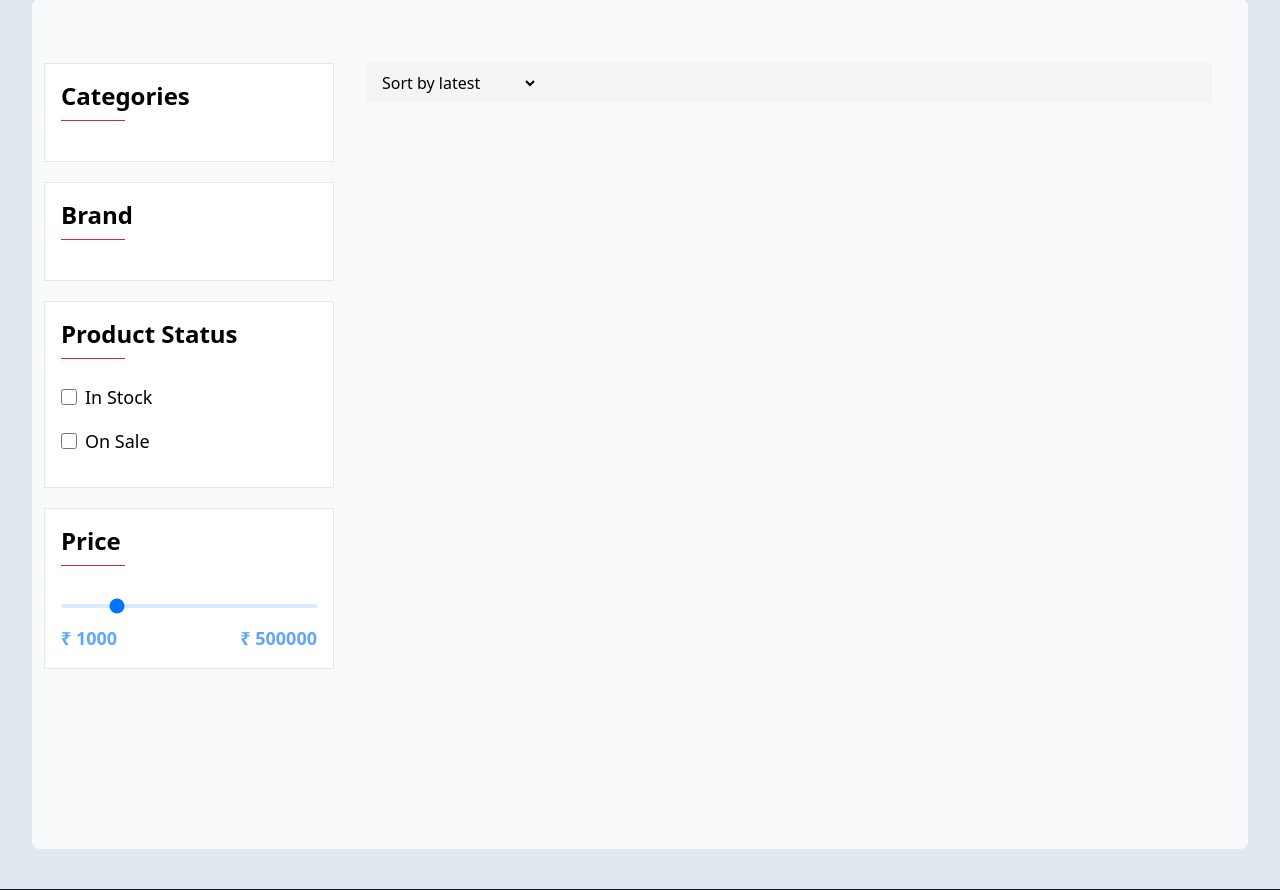
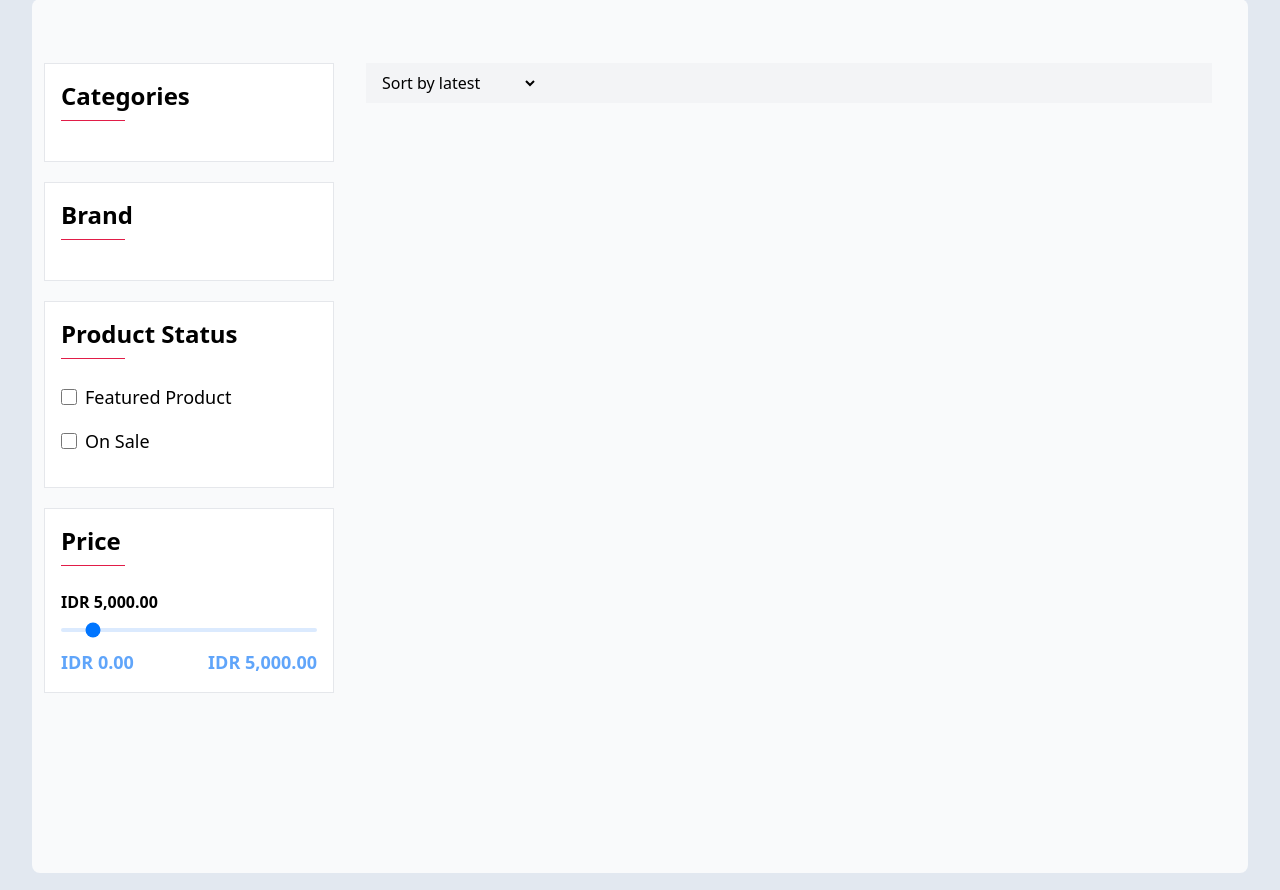
Before and after one commit to ziinspiration/fitzone, a Laravel app: page /products in a window 1280 px wide. Shown: the part 111-1001 px from the top of the page. Run offline with Laravel 12, Linux system fonts and the light colour scheme; data that the repository does not hold is empty; style sheets or scripts are compiled from the project's sources; some libraries are stand-ins or nearby versions.

Commit message:
Frontend-2 : Memanggil fungsi filter categories,brand,product status dan price pada product page

```diff
--- a/resources/views/livewire/categories-page.blade.php
+++ b/resources/views/livewire/categories-page.blade.php
@@ -4,7 +4,7 @@
 
             @foreach ($categories as $category)
                 <a class="group flex flex-col bg-white border shadow-sm rounded-xl hover:shadow-md transition dark:bg-slate-900 dark:border-gray-800 dark:focus:outline-none dark:focus:ring-1 dark:focus:ring-gray-600"
-                    href="#" wire:key='{{ $category->id }}'>
+                    href="/products?selected_categories[0]={{ $category->id }}" wire:key='{{ $category->id }}'>
                     <div class="p-4 md:p-5">
                         <div class="flex justify-between items-center">
                             <div class="flex items-center">
--- a/resources/views/livewire/products-page.blade.php
+++ b/resources/views/livewire/products-page.blade.php
@@ -11,8 +11,8 @@
                             @foreach ($categories as $category)
                                 <li class="mb-4" wire:key="{{ $category->id }}">
                                     <label for="{{ $category->slug }}" class="flex items-center dark:text-gray-400 ">
-                                        <input type="checkbox" id="{{ $category->slug }}" value="{{ $category->id }}"
-                                            class="w-4 h-4 mr-2">
+                                        <input type="checkbox" wire:model.live="selected_categories"
+                                            id="{{ $category->slug }}" value="{{ $category->id }}" class="w-4 h-4 mr-2">
                                         <span class="text-lg">{{ $category->name }}</span>
                                     </label>
                                 </li>
@@ -29,12 +29,13 @@
                             @foreach ($brands as $brand)
                                 <li class="mb-4" wire:key="{{ $brand->id }}">
                                     <label for="{{ $brand->slug }}" class="flex items-center dark:text-gray-300">
-                                        <input type="checkbox" id="{{ $brand->slug }}" value="{{ $brand->id }}"
-                                            class="w-4 h-4 mr-2">
+                                        <input type="checkbox" wire:model.live="selected_brands"
+                                            id="{{ $brand->slug }}" value="{{ $brand->id }}" class="w-4 h-4 mr-2">
                                         <span class="text-lg dark:text-gray-400">{{ $brand->name }}</span>
                                     </label>
                                 </li>
                             @endforeach
+
 
                         </ul>
                     </div>
@@ -43,14 +44,16 @@
                         <div class="w-16 pb-2 mb-6 border-b border-rose-600 dark:border-gray-400"></div>
                         <ul>
                             <li class="mb-4">
-                                <label for="" class="flex items-center dark:text-gray-300">
-                                    <input type="checkbox" class="w-4 h-4 mr-2">
-                                    <span class="text-lg dark:text-gray-400">In Stock</span>
+                                <label for="featured" class="flex items-center dark:text-gray-300">
+                                    <input type="checkbox" id="featured" wire:model.live="featured" value="1"
+                                        class="w-4 h-4 mr-2">
+                                    <span class="text-lg dark:text-gray-400">Featured Product</span>
                                 </label>
                             </li>
                             <li class="mb-4">
-                                <label for="" class="flex items-center dark:text-gray-300">
-                                    <input type="checkbox" class="w-4 h-4 mr-2">
+                                <label for="on_sale" class="flex items-center dark:text-gray-300">
+                                    <input type="checkbox" wire:model.live="on_sale" value="1" id="on_sale"
+                                        class="w-4 h-4 mr-2">
                                     <span class="text-lg dark:text-gray-400">On Sale</span>
                                 </label>
                             </li>
@@ -61,12 +64,15 @@
                         <h2 class="text-2xl font-bold dark:text-gray-400">Price</h2>
                         <div class="w-16 pb-2 mb-6 border-b border-rose-600 dark:border-gray-400"></div>
                         <div>
-                            <input type="range"
+                            <div class="font-semibold">{{ Number::currency($price_range, 'IDR') }}</div>
+                            <input type="range" wire:model.live='price_range'
                                 class="w-full h-1 mb-4 bg-blue-100 rounded appearance-none cursor-pointer"
-                                max="500000" value="100000" step="100000">
+                                max="50000" value="{{ $price_range }}" step="1">
                             <div class="flex justify-between ">
-                                <span class="inline-block text-lg font-bold text-blue-400 ">&#8377; 1000</span>
-                                <span class="inline-block text-lg font-bold text-blue-400 ">&#8377; 500000</span>
+                                <span class="inline-block text-lg font-bold text-blue-400 ">
+                                    {{ Number::currency(0, 'IDR') }}</span>
+                                <span class="inline-block text-lg font-bold text-blue-400 ">
+                                    {{ Number::currency(5000, 'IDR') }}</span>
                             </div>
                         </div>
                     </div>
```
Also changed, not shown: resources/views/livewire/home-page.blade.php (+20 -16 lines).
